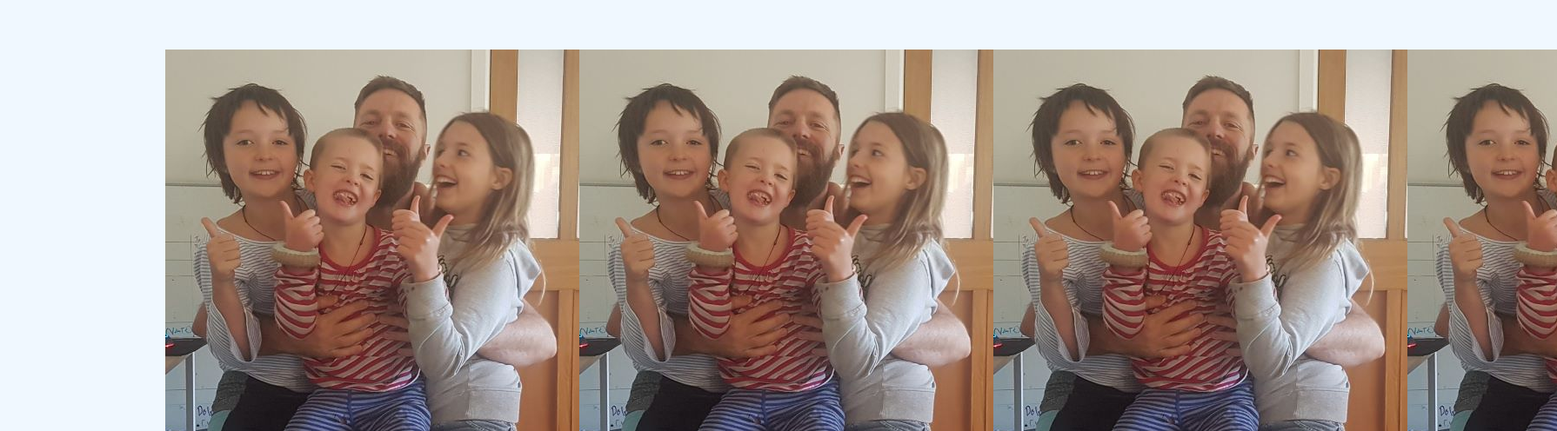
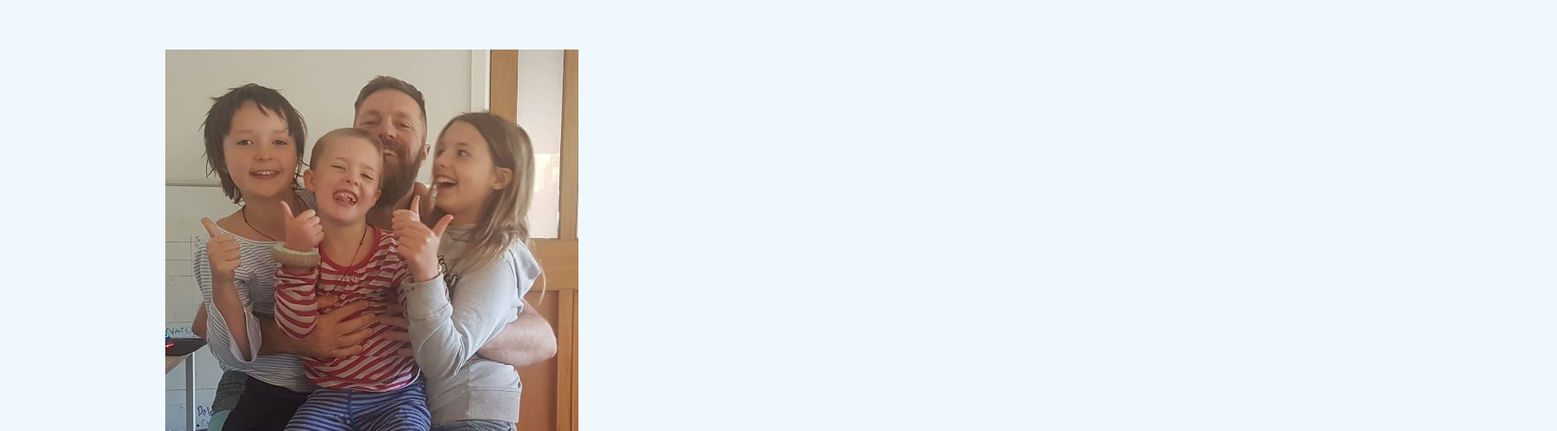
Before and after one commit to AdrianNich/adriannich.github.io, a plain HTML site: page index.html in a window 1280 px wide. Shown: the part 176-672 px from the top of the page at 87% size, 1790 px wide, since content can reach past the window. Drawn offline with Linux system fonts and the light colour scheme.

Commit message:
resizing photo

```diff
--- a/index.html
+++ b/index.html
@@ -26,8 +26,8 @@
     }
 
     .profilepic {
-            width: 100pc;
-            height: 100pc;
+            width: 475px;
+            height: 550px;
             margin: 50px;
             background-image: url(
 "https://adriannich.github.io/images/whanau-pic1.jpg");
```
